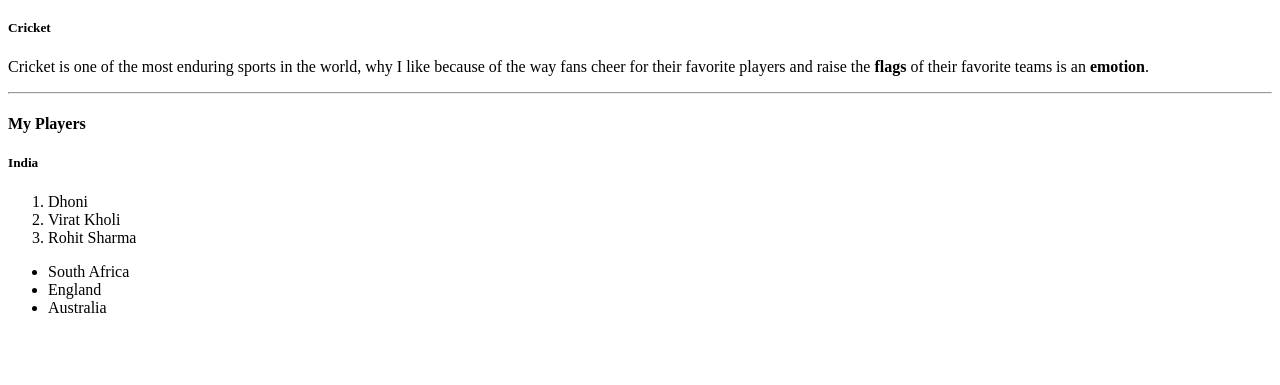
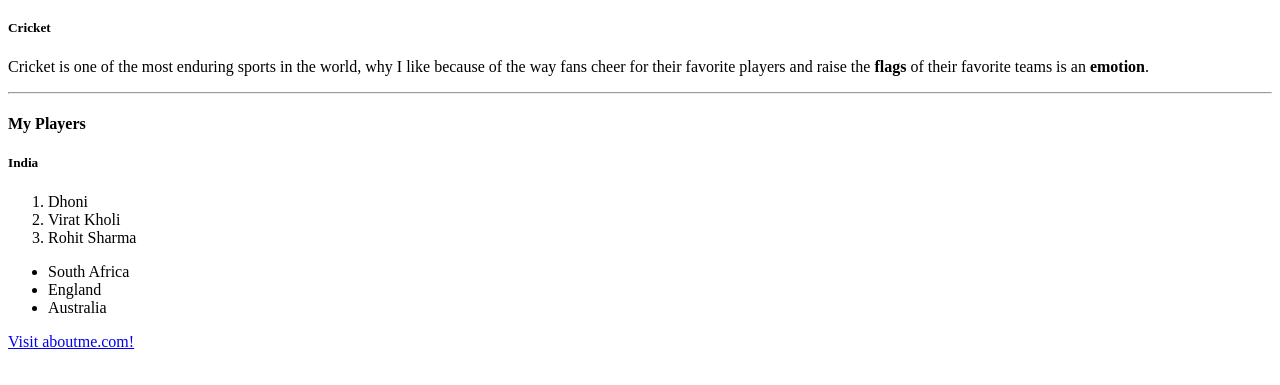
Before and after one commit to 44-563-Web-Apps-S23/44563-webapps-assignment-3-Govardhan2164, a plain HTML site: page index.html in a window 1280 px wide. Shown: the part 61-446 px from the top of the page. Drawn offline with Linux system fonts and the light colour scheme.

Commit message:
Update index.html

```diff
--- a/index.html
+++ b/index.html
@@ -22,5 +22,6 @@ Cricket is one of the most enduring sports in the world, why I like because of t
     <li>England</li>
     <li>Australia</li>
 </ul>
+<a href="file:///C:/Users/s558939/Downloads/wep_apps/assignment-2/44563-webapps-assignment-3-Govardhan2164/aboutme.html">Visit aboutme.com!</a>
 </body>
 </html>
```
